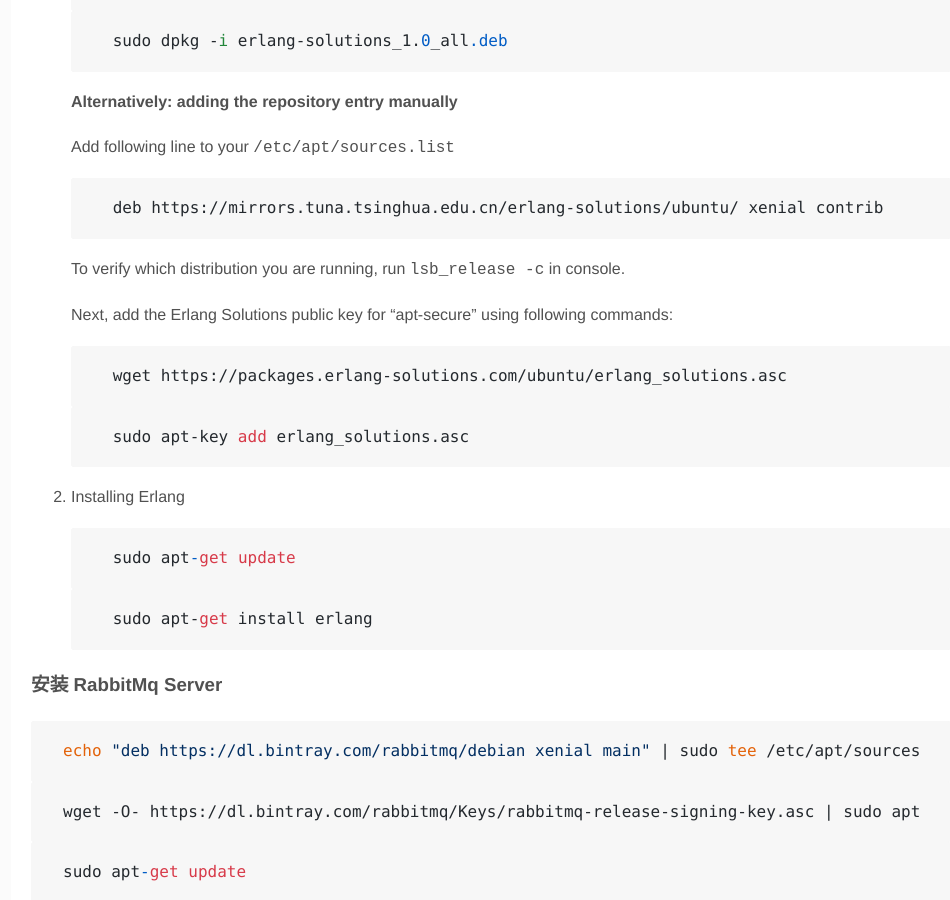
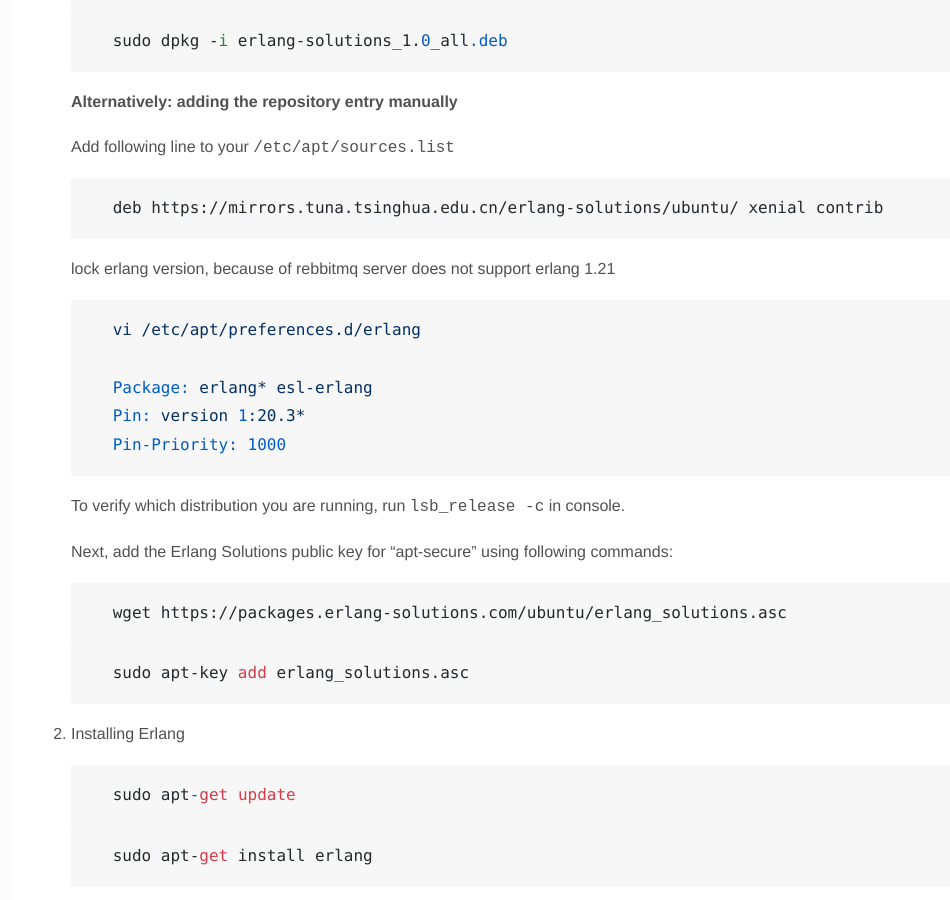
Before and after one commit to dudashuang/dudashuang.github.io, a Jekyll site: the page built from _posts/2018-06-19-rabbitmq.md, in a window 1280 px wide and 900 px high, scrolled down 827 px. Shown: the whole window, without its empty margins (149-1099 px from the left). Built offline with Jekyll 4.4.1, drawn with Linux system fonts in a browser that asks for light colours; nearby versions of some CDN libraries.

Commit message:
:memo: update rabbitmq install.

````diff
--- a/_posts/2018-06-19-rabbitmq.md
+++ b/_posts/2018-06-19-rabbitmq.md
@@ -35,6 +35,16 @@ RabbitMQ是一套开源（MPL）的消息队列服务软件，是由 LShift 提
 
     ```shell
     deb https://mirrors.tuna.tsinghua.edu.cn/erlang-solutions/ubuntu/ xenial contrib
+    ```
+
+    lock erlang version, because of rebbitmq server does not support erlang 1.21
+
+    ```shell
+    vi /etc/apt/preferences.d/erlang
+
+    Package: erlang* esl-erlang
+    Pin: version 1:20.3*
+    Pin-Priority: 1000
     ```
 
     To verify which distribution you are running, run `lsb_release -c` in console.
````
